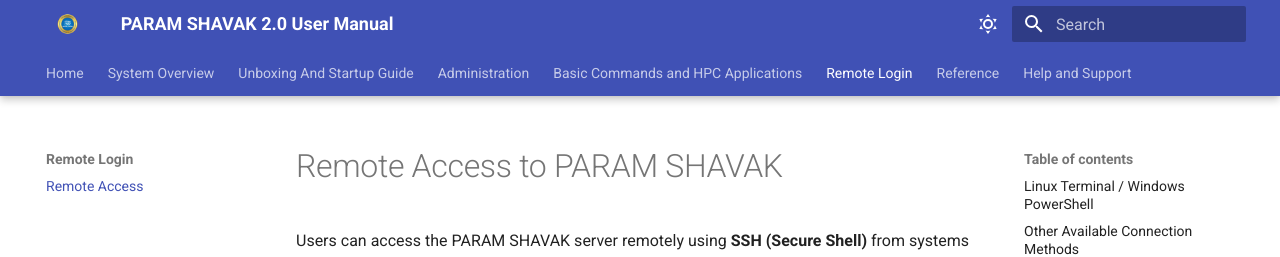
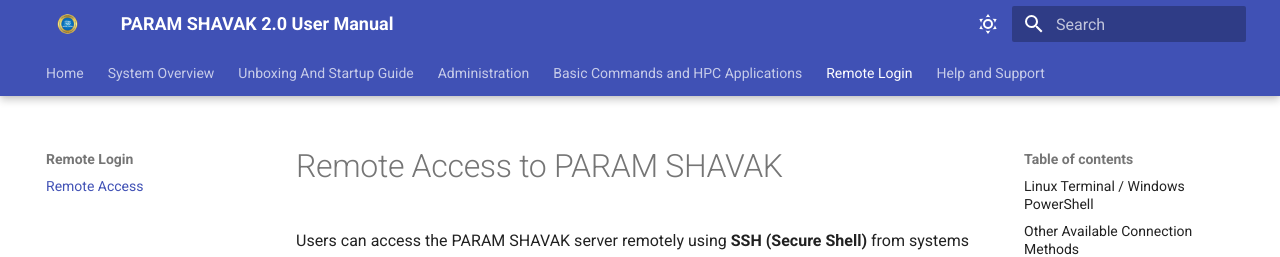
Before and after one commit to cdac-paramshavak/Paramshavak-UserManual, an MkDocs documentation site: the page built from docs/Login/Linux.md, in a window 1280 px wide. Shown: the top 257 px of the page. Built offline with MkDocs 1.6.1 and Material for MkDocs 9.7.7, drawn with Linux system fonts in a browser that asks for light colours.

Commit message:
refeer- removed - Image check

```diff
--- a/docs/Login/Linux.md
+++ b/docs/Login/Linux.md
@@ -239,7 +239,7 @@ Install or run the appropriate version according to your organization's software
 #### Create an SSH Session
 
 * Launch **MobaXterm**.
-<img src="/image/Moba-01.png" alt="alt">
+<img src="/image\Moba-01.png" alt="alt">
 <p style="text-align: center;">Figure - MobaXterm Interface select New Session Or Local terminal </p>
 
 
--- a/mkdocs.yml
+++ b/mkdocs.yml
@@ -91,8 +91,8 @@ nav:
   - Remote Login:
       - Remote Access : Login/Linux.md
 
-  - Reference:
-      - Important Facts: reference.md
+#  - Reference:
+  #    - Important Facts: reference.md
 
   - Help and Support:
       - Support : support/helpandsupport.md
```
Also changed, not shown: docs/overview/system-overview.md (+0 -6 lines).
